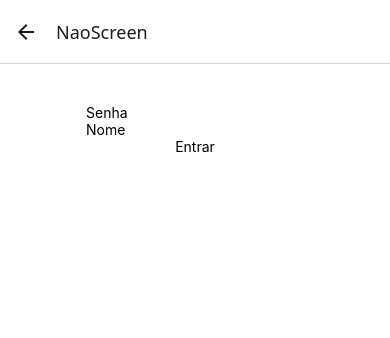
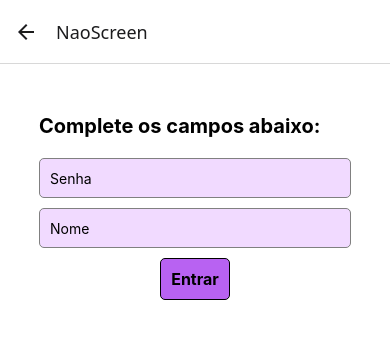
Before and after one commit to Lalau-cyber/senai, a React Native app: screen /NaoScreen in a window 390 px wide. Shown: the top 338 px of the page. Built offline with nearby package versions, Linux system fonts and the light colour scheme.

Commit message:
css do nao screen

```diff
--- a/sccreens/AdministradorScreen.js
+++ b/sccreens/AdministradorScreen.js
@@ -45,21 +45,22 @@ export default function NaoScreen({ navigation }) {
    return (
 
   <View style={styles.container}>
+        <Text style={styles.text}>Complete os campos abaixo:</Text>
          <TextInput
-              style={styles.input}
+              style={styles.senha}
               placeholder="Senha"
               value={senha}
               onChangeText={setSenha}
             />
           <TextInput
-              style={styles.input}
+              style={styles.nome}
               placeholder="Nome"
               value={nome}
               onChangeText={setNome}
             />
 
-         <TouchableOpacity style={styles.touch} onPress={() => navigate. navigate("Entrar")}>
-            <Text>Entrar</Text>
+         <TouchableOpacity style={styles.entrar} onPress={() => navigate. navigate("Entrar")}>
+            <Text style={styles.textoBotao}>Entrar</Text>
          </TouchableOpacity>
   </View>
         );
@@ -70,8 +71,47 @@ export default function NaoScreen({ navigation }) {
 
   container: {
      flex: 1,
-      paddingTop: 40,
-      alignItems: 'center',
-      backgroundColor: '#fff'
+     alignItems: 'center',
+     backgroundColor: '#fff'
+    },
+    senha: {
+      height: 40,
+      borderColor: 'gray',
+      borderWidth: 1,
+      marginBottom: 10,
+      paddingHorizontal: 10,
+      width: '80%',
+      borderRadius: 5,
+      backgroundColor: '#F1DAFF',
+
+    },
+    nome: {
+      height: 40,
+      borderColor: 'gray',
+      borderWidth: 1,
+      marginBottom: 10,
+      paddingHorizontal: 10,
+      width: '80%',
+      borderRadius: 5,
+      backgroundColor: '#F1DAFF',
+    },
+    entrar: {
+      backgroundColor: '#B862F2',
+      padding: 10,
+      borderRadius: 5,
+      borderColor: 'black',
+      borderWidth: 1,
+    },
+    text: {
+      fontWeight: 'bold',
+      marginTop: 50,
+      fontSize: 20,
+      marginBottom: 20,
+      width: '80%',
+    },
+    textoBotao: {
+      color: 'black',
+      fontWeight: 'bold',
+      fontSize: 16,
     },
 });
```
